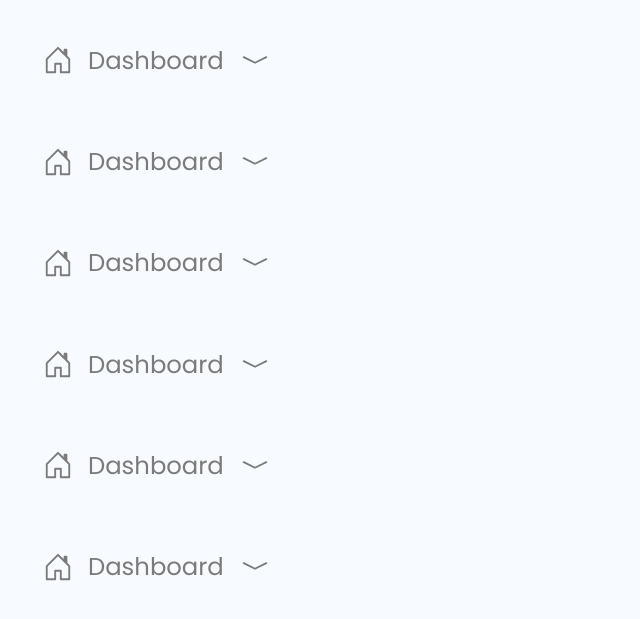
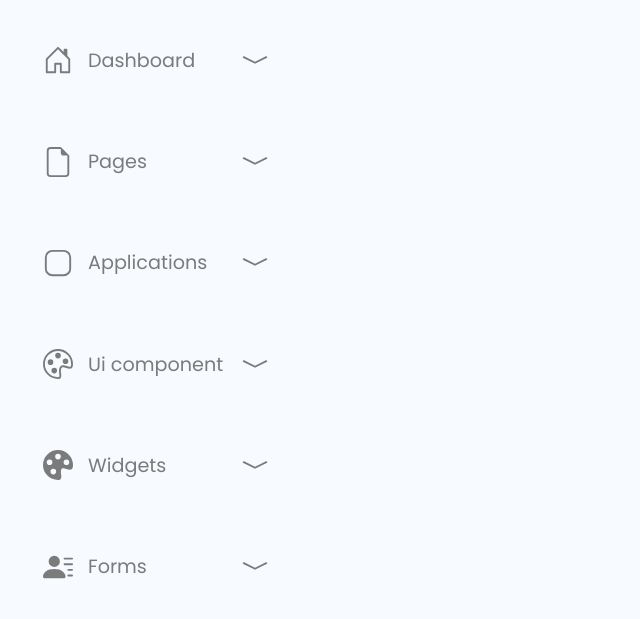
Before and after one commit to nixinsider/adminPanel, a plain HTML site: page index.html in a window 1280 px wide. Shown: the part 197-816 px from the top of the page, without its empty margins (0-640 px from the left). Drawn offline with nearby package versions, Linux system fonts and the light colour scheme.

Commit message:
Added side bar Icons

```diff
--- a/index.html
+++ b/index.html
@@ -17,17 +17,17 @@
         <img class="sidebar-logo" src="https://demo.dashboardpack.com/finance-html/img/logo.png" alt="">
         <div class="sidebarDashboard">
             <div class="dashboard-info">
-            <svg class="dashboard-icon" xmlns="http://www.w3.org/2000/svg" width="16" height="16" fill="currentColor"
-                class="bi bi-house-door" viewBox="0 0 16 16">
-                <path
-                    d="M8.354 1.146a.5.5 0 0 0-.708 0l-6 6A.5.5 0 0 0 1.5 7.5v7a.5.5 0 0 0 .5.5h4.5a.5.5 0 0 0 .5-.5v-4h2v4a.5.5 0 0 0 .5.5H14a.5.5 0 0 0 .5-.5v-7a.5.5 0 0 0-.146-.354L13 5.793V2.5a.5.5 0 0 0-.5-.5h-1a.5.5 0 0 0-.5.5v1.293zM2.5 14V7.707l5.5-5.5 5.5 5.5V14H10v-4a.5.5 0 0 0-.5-.5h-3a.5.5 0 0 0-.5.5v4z" />
-            </svg>
-            <h1 class="sidebarDashboardTitle">Dashboard</h1>
+                <svg class="dashboard-icon" xmlns="http://www.w3.org/2000/svg" width="16" height="16"
+                    fill="currentColor" class="bi bi-house-door" viewBox="0 0 16 16">
+                    <path
+                        d="M8.354 1.146a.5.5 0 0 0-.708 0l-6 6A.5.5 0 0 0 1.5 7.5v7a.5.5 0 0 0 .5.5h4.5a.5.5 0 0 0 .5-.5v-4h2v4a.5.5 0 0 0 .5.5H14a.5.5 0 0 0 .5-.5v-7a.5.5 0 0 0-.146-.354L13 5.793V2.5a.5.5 0 0 0-.5-.5h-1a.5.5 0 0 0-.5.5v1.293zM2.5 14V7.707l5.5-5.5 5.5 5.5V14H10v-4a.5.5 0 0 0-.5-.5h-3a.5.5 0 0 0-.5.5v4z" />
+                </svg>
+                <h1 class="sidebarDashboardTitle">Dashboard</h1>
             </div>
             <button id="dropdownBtn" class="dropbtn"><svg xmlns="http://www.w3.org/2000/svg" width="16" height="16"
                     fill="currentColor" class="bi bi-chevron-compact-down" viewBox="0 0 16 16">
                     <path fill-rule="evenodd"
-                    d="M1.553 6.776a.5.5 0 0 1 .67-.223L8 9.44l5.776-2.888a.5.5 0 1 1 .448.894l-6 3a.5.5 0 0 1-.448 0l-6-3a.5.5 0 0 1-.223-.67" />
+                        d="M1.553 6.776a.5.5 0 0 1 .67-.223L8 9.44l5.776-2.888a.5.5 0 1 1 .448.894l-6 3a.5.5 0 0 1-.448 0l-6-3a.5.5 0 0 1-.223-.67" />
                 </svg>
             </button>
         </div>
@@ -38,17 +38,17 @@
         </div>
         <div class="sidebarDashboard">
             <div class="dashboard-info">
-            <svg class="dashboard-icon" xmlns="http://www.w3.org/2000/svg" width="16" height="16" fill="currentColor"
-                class="bi bi-house-door" viewBox="0 0 16 16">
-                <path
-                    d="M8.354 1.146a.5.5 0 0 0-.708 0l-6 6A.5.5 0 0 0 1.5 7.5v7a.5.5 0 0 0 .5.5h4.5a.5.5 0 0 0 .5-.5v-4h2v4a.5.5 0 0 0 .5.5H14a.5.5 0 0 0 .5-.5v-7a.5.5 0 0 0-.146-.354L13 5.793V2.5a.5.5 0 0 0-.5-.5h-1a.5.5 0 0 0-.5.5v1.293zM2.5 14V7.707l5.5-5.5 5.5 5.5V14H10v-4a.5.5 0 0 0-.5-.5h-3a.5.5 0 0 0-.5.5v4z" />
-            </svg>
-            <h1 class="sidebarDashboardTitle">Dashboard</h1>
+                <svg class="dashboard-icon" xmlns="http://www.w3.org/2000/svg" width="16" height="16" fill="currentColor"
+                    class="bi bi-file-earmark" viewBox="0 0 16 16">
+                    <path
+                        d="M14 4.5V14a2 2 0 0 1-2 2H4a2 2 0 0 1-2-2V2a2 2 0 0 1 2-2h5.5zm-3 0A1.5 1.5 0 0 1 9.5 3V1H4a1 1 0 0 0-1 1v12a1 1 0 0 0 1 1h8a1 1 0 0 0 1-1V4.5z" />
+                </svg>
+                <h1 class="sidebarDashboardTitle">Pages</h1>
             </div>
             <button id="dropdownBtn" class="dropbtn"><svg xmlns="http://www.w3.org/2000/svg" width="16" height="16"
                     fill="currentColor" class="bi bi-chevron-compact-down" viewBox="0 0 16 16">
                     <path fill-rule="evenodd"
-                    d="M1.553 6.776a.5.5 0 0 1 .67-.223L8 9.44l5.776-2.888a.5.5 0 1 1 .448.894l-6 3a.5.5 0 0 1-.448 0l-6-3a.5.5 0 0 1-.223-.67" />
+                        d="M1.553 6.776a.5.5 0 0 1 .67-.223L8 9.44l5.776-2.888a.5.5 0 1 1 .448.894l-6 3a.5.5 0 0 1-.448 0l-6-3a.5.5 0 0 1-.223-.67" />
                 </svg>
             </button>
         </div>
@@ -59,17 +59,17 @@
         </div>
         <div class="sidebarDashboard">
             <div class="dashboard-info">
-            <svg class="dashboard-icon" xmlns="http://www.w3.org/2000/svg" width="16" height="16" fill="currentColor"
-                class="bi bi-house-door" viewBox="0 0 16 16">
-                <path
-                    d="M8.354 1.146a.5.5 0 0 0-.708 0l-6 6A.5.5 0 0 0 1.5 7.5v7a.5.5 0 0 0 .5.5h4.5a.5.5 0 0 0 .5-.5v-4h2v4a.5.5 0 0 0 .5.5H14a.5.5 0 0 0 .5-.5v-7a.5.5 0 0 0-.146-.354L13 5.793V2.5a.5.5 0 0 0-.5-.5h-1a.5.5 0 0 0-.5.5v1.293zM2.5 14V7.707l5.5-5.5 5.5 5.5V14H10v-4a.5.5 0 0 0-.5-.5h-3a.5.5 0 0 0-.5.5v4z" />
-            </svg>
-            <h1 class="sidebarDashboardTitle">Dashboard</h1>
+                <svg class="dashboard-icon" xmlns="http://www.w3.org/2000/svg" width="16" height="16" fill="currentColor" class="bi bi-app"
+                    viewBox="0 0 16 16">
+                    <path
+                        d="M11 2a3 3 0 0 1 3 3v6a3 3 0 0 1-3 3H5a3 3 0 0 1-3-3V5a3 3 0 0 1 3-3zM5 1a4 4 0 0 0-4 4v6a4 4 0 0 0 4 4h6a4 4 0 0 0 4-4V5a4 4 0 0 0-4-4z" />
+                </svg>
+                <h1 class="sidebarDashboardTitle">Applications</h1>
             </div>
             <button id="dropdownBtn" class="dropbtn"><svg xmlns="http://www.w3.org/2000/svg" width="16" height="16"
                     fill="currentColor" class="bi bi-chevron-compact-down" viewBox="0 0 16 16">
                     <path fill-rule="evenodd"
-                    d="M1.553 6.776a.5.5 0 0 1 .67-.223L8 9.44l5.776-2.888a.5.5 0 1 1 .448.894l-6 3a.5.5 0 0 1-.448 0l-6-3a.5.5 0 0 1-.223-.67" />
+                        d="M1.553 6.776a.5.5 0 0 1 .67-.223L8 9.44l5.776-2.888a.5.5 0 1 1 .448.894l-6 3a.5.5 0 0 1-.448 0l-6-3a.5.5 0 0 1-.223-.67" />
                 </svg>
             </button>
         </div>
@@ -80,17 +80,19 @@
         </div>
         <div class="sidebarDashboard">
             <div class="dashboard-info">
-            <svg class="dashboard-icon" xmlns="http://www.w3.org/2000/svg" width="16" height="16" fill="currentColor"
-                class="bi bi-house-door" viewBox="0 0 16 16">
-                <path
-                    d="M8.354 1.146a.5.5 0 0 0-.708 0l-6 6A.5.5 0 0 0 1.5 7.5v7a.5.5 0 0 0 .5.5h4.5a.5.5 0 0 0 .5-.5v-4h2v4a.5.5 0 0 0 .5.5H14a.5.5 0 0 0 .5-.5v-7a.5.5 0 0 0-.146-.354L13 5.793V2.5a.5.5 0 0 0-.5-.5h-1a.5.5 0 0 0-.5.5v1.293zM2.5 14V7.707l5.5-5.5 5.5 5.5V14H10v-4a.5.5 0 0 0-.5-.5h-3a.5.5 0 0 0-.5.5v4z" />
-            </svg>
-            <h1 class="sidebarDashboardTitle">Dashboard</h1>
+                <svg class="dashboard-icon" xmlns="http://www.w3.org/2000/svg" width="16" height="16" fill="currentColor" class="bi bi-palette"
+                    viewBox="0 0 16 16">
+                    <path
+                        d="M8 5a1.5 1.5 0 1 0 0-3 1.5 1.5 0 0 0 0 3m4 3a1.5 1.5 0 1 0 0-3 1.5 1.5 0 0 0 0 3M5.5 7a1.5 1.5 0 1 1-3 0 1.5 1.5 0 0 1 3 0m.5 6a1.5 1.5 0 1 0 0-3 1.5 1.5 0 0 0 0 3" />
+                    <path
+                        d="M16 8c0 3.15-1.866 2.585-3.567 2.07C11.42 9.763 10.465 9.473 10 10c-.603.683-.475 1.819-.351 2.92C9.826 14.495 9.996 16 8 16a8 8 0 1 1 8-8m-8 7c.611 0 .654-.171.655-.176.078-.146.124-.464.07-1.119-.014-.168-.037-.37-.061-.591-.052-.464-.112-1.005-.118-1.462-.01-.707.083-1.61.704-2.314.369-.417.845-.578 1.272-.618.404-.038.812.026 1.16.104.343.077.702.186 1.025.284l.028.008c.346.105.658.199.953.266.653.148.904.083.991.024C14.717 9.38 15 9.161 15 8a7 7 0 1 0-7 7" />
+                </svg>
+                <h1 class="sidebarDashboardTitle">Ui component</h1>
             </div>
             <button id="dropdownBtn" class="dropbtn"><svg xmlns="http://www.w3.org/2000/svg" width="16" height="16"
                     fill="currentColor" class="bi bi-chevron-compact-down" viewBox="0 0 16 16">
                     <path fill-rule="evenodd"
-                    d="M1.553 6.776a.5.5 0 0 1 .67-.223L8 9.44l5.776-2.888a.5.5 0 1 1 .448.894l-6 3a.5.5 0 0 1-.448 0l-6-3a.5.5 0 0 1-.223-.67" />
+                        d="M1.553 6.776a.5.5 0 0 1 .67-.223L8 9.44l5.776-2.888a.5.5 0 1 1 .448.894l-6 3a.5.5 0 0 1-.448 0l-6-3a.5.5 0 0 1-.223-.67" />
                 </svg>
             </button>
         </div>
@@ -101,17 +103,17 @@
         </div>
         <div class="sidebarDashboard">
             <div class="dashboard-info">
-            <svg class="dashboard-icon" xmlns="http://www.w3.org/2000/svg" width="16" height="16" fill="currentColor"
-                class="bi bi-house-door" viewBox="0 0 16 16">
-                <path
-                    d="M8.354 1.146a.5.5 0 0 0-.708 0l-6 6A.5.5 0 0 0 1.5 7.5v7a.5.5 0 0 0 .5.5h4.5a.5.5 0 0 0 .5-.5v-4h2v4a.5.5 0 0 0 .5.5H14a.5.5 0 0 0 .5-.5v-7a.5.5 0 0 0-.146-.354L13 5.793V2.5a.5.5 0 0 0-.5-.5h-1a.5.5 0 0 0-.5.5v1.293zM2.5 14V7.707l5.5-5.5 5.5 5.5V14H10v-4a.5.5 0 0 0-.5-.5h-3a.5.5 0 0 0-.5.5v4z" />
-            </svg>
-            <h1 class="sidebarDashboardTitle">Dashboard</h1>
+                <svg class="dashboard-icon" xmlns="http://www.w3.org/2000/svg" width="16" height="16" fill="currentColor"
+                    class="bi bi-palette-fill" viewBox="0 0 16 16">
+                    <path
+                        d="M12.433 10.07C14.133 10.585 16 11.15 16 8a8 8 0 1 0-8 8c1.996 0 1.826-1.504 1.649-3.08-.124-1.101-.252-2.237.351-2.92.465-.527 1.42-.237 2.433.07M8 5a1.5 1.5 0 1 1 0-3 1.5 1.5 0 0 1 0 3m4.5 3a1.5 1.5 0 1 1 0-3 1.5 1.5 0 0 1 0 3M5 6.5a1.5 1.5 0 1 1-3 0 1.5 1.5 0 0 1 3 0m.5 6.5a1.5 1.5 0 1 1 0-3 1.5 1.5 0 0 1 0 3" />
+                </svg>
+                <h1 class="sidebarDashboardTitle">Widgets</h1>
             </div>
             <button id="dropdownBtn" class="dropbtn"><svg xmlns="http://www.w3.org/2000/svg" width="16" height="16"
                     fill="currentColor" class="bi bi-chevron-compact-down" viewBox="0 0 16 16">
                     <path fill-rule="evenodd"
-                    d="M1.553 6.776a.5.5 0 0 1 .67-.223L8 9.44l5.776-2.888a.5.5 0 1 1 .448.894l-6 3a.5.5 0 0 1-.448 0l-6-3a.5.5 0 0 1-.223-.67" />
+                        d="M1.553 6.776a.5.5 0 0 1 .67-.223L8 9.44l5.776-2.888a.5.5 0 1 1 .448.894l-6 3a.5.5 0 0 1-.448 0l-6-3a.5.5 0 0 1-.223-.67" />
                 </svg>
             </button>
         </div>
@@ -122,17 +124,17 @@
         </div>
         <div class="sidebarDashboard">
             <div class="dashboard-info">
-            <svg class="dashboard-icon" xmlns="http://www.w3.org/2000/svg" width="16" height="16" fill="currentColor"
-                class="bi bi-house-door" viewBox="0 0 16 16">
-                <path
-                    d="M8.354 1.146a.5.5 0 0 0-.708 0l-6 6A.5.5 0 0 0 1.5 7.5v7a.5.5 0 0 0 .5.5h4.5a.5.5 0 0 0 .5-.5v-4h2v4a.5.5 0 0 0 .5.5H14a.5.5 0 0 0 .5-.5v-7a.5.5 0 0 0-.146-.354L13 5.793V2.5a.5.5 0 0 0-.5-.5h-1a.5.5 0 0 0-.5.5v1.293zM2.5 14V7.707l5.5-5.5 5.5 5.5V14H10v-4a.5.5 0 0 0-.5-.5h-3a.5.5 0 0 0-.5.5v4z" />
-            </svg>
-            <h1 class="sidebarDashboardTitle">Dashboard</h1>
+                <svg class="dashboard-icon" xmlns="http://www.w3.org/2000/svg" width="16" height="16" fill="currentColor"
+                    class="bi bi-person-lines-fill" viewBox="0 0 16 16">
+                    <path
+                        d="M6 8a3 3 0 1 0 0-6 3 3 0 0 0 0 6m-5 6s-1 0-1-1 1-4 6-4 6 3 6 4-1 1-1 1zM11 3.5a.5.5 0 0 1 .5-.5h4a.5.5 0 0 1 0 1h-4a.5.5 0 0 1-.5-.5m.5 2.5a.5.5 0 0 0 0 1h4a.5.5 0 0 0 0-1zm2 3a.5.5 0 0 0 0 1h2a.5.5 0 0 0 0-1zm0 3a.5.5 0 0 0 0 1h2a.5.5 0 0 0 0-1z" />
+                </svg>
+                <h1 class="sidebarDashboardTitle">Forms</h1>
             </div>
             <button id="dropdownBtn" class="dropbtn"><svg xmlns="http://www.w3.org/2000/svg" width="16" height="16"
                     fill="currentColor" class="bi bi-chevron-compact-down" viewBox="0 0 16 16">
                     <path fill-rule="evenodd"
-                    d="M1.553 6.776a.5.5 0 0 1 .67-.223L8 9.44l5.776-2.888a.5.5 0 1 1 .448.894l-6 3a.5.5 0 0 1-.448 0l-6-3a.5.5 0 0 1-.223-.67" />
+                        d="M1.553 6.776a.5.5 0 0 1 .67-.223L8 9.44l5.776-2.888a.5.5 0 1 1 .448.894l-6 3a.5.5 0 0 1-.448 0l-6-3a.5.5 0 0 1-.223-.67" />
                 </svg>
             </button>
         </div>
--- a/style.css
+++ b/style.css
@@ -63,7 +63,7 @@ body{
 }
 .sidebarDashboardTitle {
     color: rgb(123, 123, 123);
-    font-size: 1.9cqw;
+    font-size: 1.5cqw;
     font-weight: lighter;
 }
 .dashboard-icon {
```
